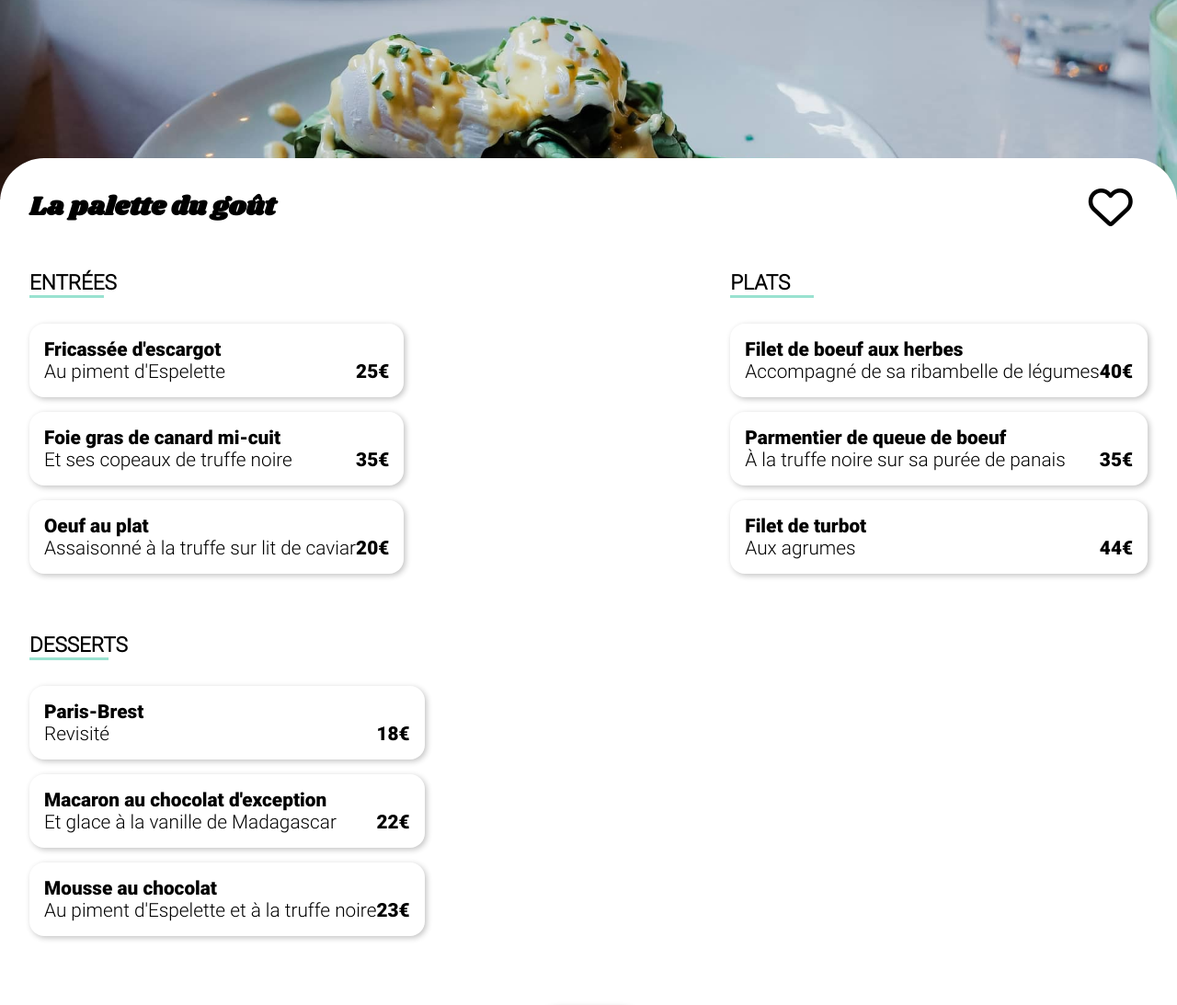
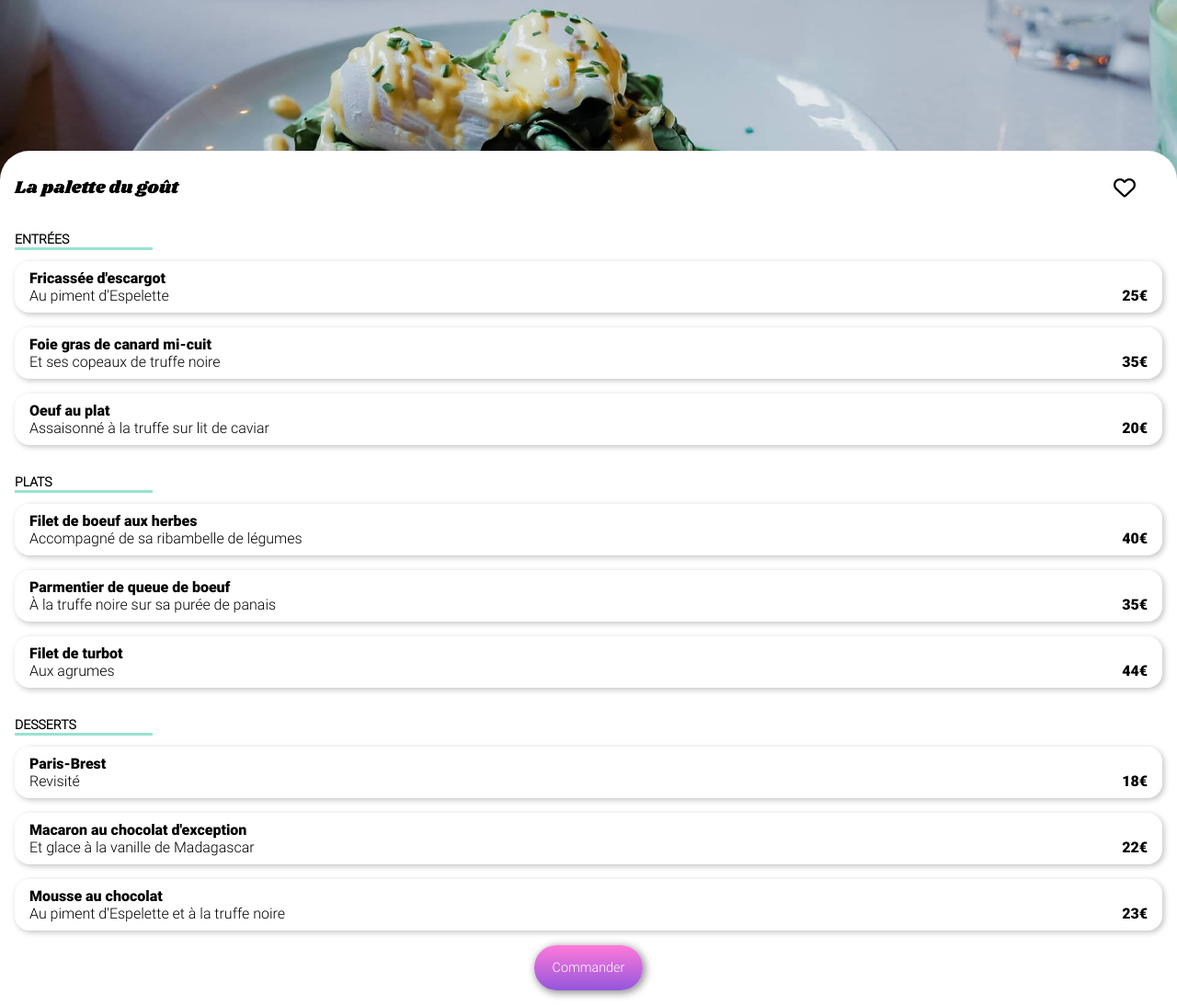
Before and after one commit to philippart-raphael/P3-OPCR, a website: page restaurant/la-palette-du-gout.html in a window 1280 px wide. Shown: the part 99-1192 px from the top of the page at 92% size. Drawn offline with Linux system fonts and the light colour scheme.

Commit message:
Refactoring Restaurants Page

```diff
--- a/restaurant/la-palette-du-gout.html
+++ b/restaurant/la-palette-du-gout.html
@@ -25,8 +25,8 @@
         <header>
             <h2>La palette du goût</h2>
             <div class="restaurants__like">
-        <i class="fa-regular fa-heart fa-2x restaurants__like--visible"></i>
-        <i class="fa-solid fa-heart fa-2x restaurants__like--hidden"></i>
+                <i class="fa-regular fa-heart restaurants__like--visible"></i>
+                <i class="fa-solid fa-heart restaurants__like--hidden"></i>
             </div>
         </header>
         <article>
@@ -163,7 +163,7 @@
                 </div>
             </div>
         </article>
-    <div class="restaurantSection__btn mt-20">
+        <div class="restaurantSection__btn">
             <a class="btn" href="#">Commander</a>
         </div>
     </section>
--- a/sass/layout/_btn.scss
+++ b/sass/layout/_btn.scss
@@ -2,14 +2,12 @@
 @import "../utils/mixins";
 
 .btn {
-    display: inline-block;
-    width: auto;
     color: white;
     text-decoration: none;
     font-family: Roboto-Ligth, sans-serif;
     font-size: .9rem;
     padding: 1rem 1.2rem;
-    border-radius: 2rem;
+    border-radius: 1.5rem;
     background: $color-secondary;
     background: $linear-gradient-btn;
     @include makeBoxShadow($inset: false, $offsetX: 2px, $offSetY: 2px, $blur: 8px, $spreadRadius: 1px, $color: #8f8f8f);
@@ -18,6 +16,6 @@
         color: $color-font-dark;
         background: $linear-gradient-reverse-btn;
         @include makeBoxShadow($inset: false, $offsetX: 4px, $offSetY: 4px, $blur: 10px, $spreadRadius: 2px, $color: #8f8f8f);
-        transition: all 400ms ease-in-out;
+        transition: all 500ms ease-in-out;
     }
 }
--- a/sass/layout/_header.scss
+++ b/sass/layout/_header.scss
@@ -25,7 +25,6 @@
         font-size: 2rem;
         font-weight: 500;
         font-family: Shrikhand, sans-serif;
-        margin-top: .5rem;
         @include min-desktop {
             font-size: 2.5rem;
         }
--- a/sass/layout/_menu_restaurant.scss
+++ b/sass/layout/_menu_restaurant.scss
@@ -3,38 +3,33 @@
 @import "../utils/keyframes";
 
 .restaurantSection {
-    display: flex;
-    flex-wrap: wrap;
-    justify-content: space-between;
-    padding: 2rem 2rem 0;
-    border-radius: 3rem 3rem 0 0;
+    padding: 1.5rem 1rem;
+    border-radius: 2rem 2rem 0 0;
     background: $color-background-primary;
     transform: translateY(-3rem);
     & header {
-        flex-basis: 100%;
         display: flex;
         justify-content: space-between;
         align-items: center;
         font-family: Shrikhand, sans-serif;
-        font-size: 1.2rem;
+        & > h2 {
+            font-size: 1.2rem;
+            font-weight: 200
+        }
     }
     & article {
-        flex-basis: 100%;
-        @include min-desktop {
-            flex-basis: 32%;
-        }
         & header {
             position: relative;
             text-transform: uppercase;
             font-family: Roboto-Ligth, sans-serif;
-            margin: 3rem 0 2rem 0;
+            margin: 2rem 0 1rem 0;
             &::after {
                 position: absolute;
                 content: '';
                 bottom: -4px;
                 left: 0;
                 height: 3px;
-                width: 20%;
+                width: 12%;
                 background: $color-tertiary;
             }
         }
@@ -43,9 +38,7 @@
         display: flex;
         justify-content: space-between;
         align-items: center;
-        height: 5rem;
-        width: 100%;
-        flex-basis: 100%;
+        height: 3.5rem;
         opacity: 0;
         margin: 1rem 0;
         border-radius: 1rem;
@@ -60,15 +53,12 @@
             }
         }
         &__body {
-            width: 100%;
             display: flex;
             justify-content: space-between;
             overflow: hidden;
             padding: 1rem;
-            font-size: 1.2rem;
-            @include min-desktop {
-                font-size: 1.3rem;
-            }
+            font-size: 1rem;
+            width: 100%;
             & > p:first-child {
                 white-space: nowrap;
                 text-overflow: ellipsis;
@@ -109,7 +99,7 @@
             }
         }
         &:hover &__valid {
-            width: 35%;
+            width: 6rem;
             opacity: 1;
             background: $color-tertiary;
             transition: all 400ms ease-in-out;
@@ -124,8 +114,8 @@
         }
     }
     &__btn {
-        flex-basis: 100%;
         display: flex;
         justify-content: center;
+        text-align: center;
     }
 }
```
Also changed, not shown: restaurant/a-la-francaise.html (+2 -2 lines), restaurant/la-note-enchantee.html (+2 -2 lines), restaurant/le-delice-des-sens.html (+2 -2 lines), public/css/main.css, 1 other file. Lines whose indentation alone changed are shown as unchanged.
